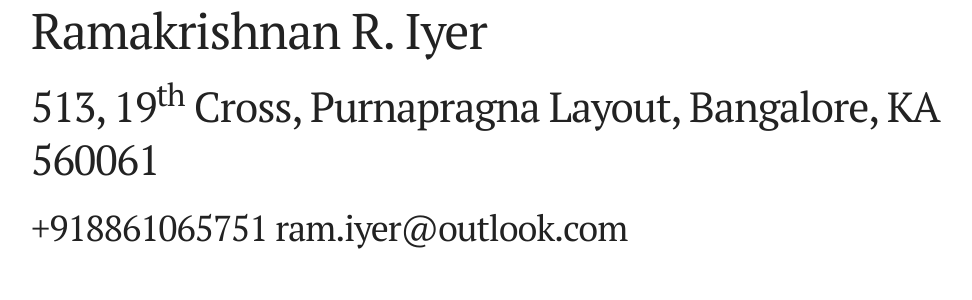
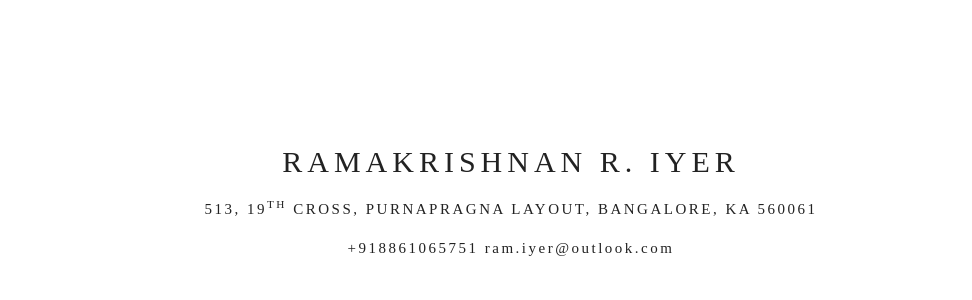
Before and after one commit to theramiyer/resume, a Jekyll site: the page built from index.html, in a window 1280 px wide. Shown: the top 300 px of the page, without its empty margins (129-1101 px from the left). Built offline with Jekyll 4.4.1, drawn with Linux system fonts in a browser that asks for light colours; some web fonts are replaced.

Commit message:
First set of CSS customisation

```diff
--- a/css/skeleton.css
+++ b/css/skeleton.css
@@ -31,7 +31,7 @@
 .container {
   position: relative;
   width: 100%;
-  max-width: 960px;
+  max-width: 720px;
   margin: 0 auto;
   padding: 0 20px;
   box-sizing: border-box; }
@@ -122,7 +122,7 @@ html {
   font-size: 62.5%; }
 body {
   font-size: 1.5em; /* currently ems cause chrome bug misinterpreting rems on body element */
-  line-height: 1.6;
+  line-height: 2.2;
   font-weight: 400;
   font-family: "PT Serif", "Times New Roman", Times, serif;
   color: #222; }
@@ -134,21 +134,51 @@ h1, h2, h3, h4, h5, h6 {
   margin-top: 0;
   margin-bottom: 2rem;
   font-weight: 300; }
-h1 { font-size: 4.0rem; line-height: 1.2;  letter-spacing: -.1rem;}
-h2 { font-size: 3.6rem; line-height: 1.25; letter-spacing: -.1rem; }
-h3 { font-size: 3.0rem; line-height: 1.3;  letter-spacing: -.1rem; }
-h4 { font-size: 2.4rem; line-height: 1.35; letter-spacing: -.08rem; }
-h5 { font-size: 1.8rem; line-height: 1.5;  letter-spacing: -.05rem; }
-h6 { font-size: 1.5rem; line-height: 1.6;  letter-spacing: 0; }
-
-/* Larger than phablet */
-@media (min-width: 550px) {
-  h1 { font-size: 5.0rem; }
-  h2 { font-size: 4.2rem; }
-  h3 { font-size: 3.6rem; }
-  h4 { font-size: 3.0rem; }
-  h5 { font-size: 2.4rem; }
-  h6 { font-size: 1.5rem; }
+h1 {
+  font-size: 3.0rem;
+  line-height: 1.2;
+  letter-spacing: 0.5rem;
+  margin-top: 20%;
+  text-align: center;
+  text-transform: uppercase;
+  font-family: 'PT Sans Caption';
+}
+h2 {
+  font-size: 1.5rem;
+  line-height: 1.25;
+  letter-spacing: 0.25rem;
+  font-family: 'PT Sans Caption';
+  text-transform: uppercase;
+  text-align: center;
+}
+h3 {
+  font-size: 1.5rem;
+  line-height: 1.25;
+  letter-spacing: 0.25rem;
+  font-family: 'PT Sans Caption';
+  text-transform: lowercase;
+  text-align: center;
+}
+h4 {
+  font-size: 1.5rem;
+  line-height: 1.3;
+  letter-spacing: 0.25rem;
+  text-transform: uppercase;
+  font-family: 'PT Sans';
+  font-weight: 700;
+  border-top: 1px solid #E1E1E1;
+  padding-top: 0.5rem;
+  margin-top: 3rem;
+}
+h5 {
+  font-size: 2rem;
+  line-height: 1.35;
+  margin-bottom: 0.6rem;
+}
+h6 {
+  font-style: italic;
+  font-size: 1.6rem;
+  margin-bottom: 0.6rem;
 }
 
 p {
@@ -158,9 +188,12 @@ p {
 /* Links
 –––––––––––––––––––––––––––––––––––––––––––––––––– */
 a {
-  color: #1EAEDB; }
+  color: #222;
+  text-decoration: none;
+}
 a:hover {
-  color: #0FA0CE; }
+  color: #0FA0CE;
+}
 
 
 /* Buttons
@@ -288,9 +321,13 @@ label > .label-body {
 /* Lists
 –––––––––––––––––––––––––––––––––––––––––––––––––– */
 ul {
-  list-style: circle inside; }
+  list-style-type: disc;
+  margin-left: 1em;
+}
 ol {
-  list-style: decimal inside; }
+  list-style-type: decimal;
+  margin-left: 1em;
+}
 ol, ul {
   padding-left: 0;
   margin-top: 0; }
@@ -301,7 +338,8 @@ ol ul {
   margin: 1.5rem 0 1.5rem 3rem;
   font-size: 90%; }
 li {
-  margin-bottom: 1rem; }
+  padding-left: 1em;
+}
 
 
 /* Code
```
